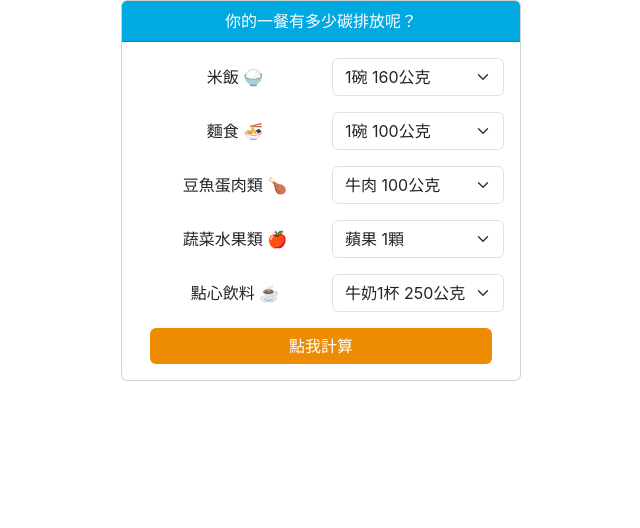
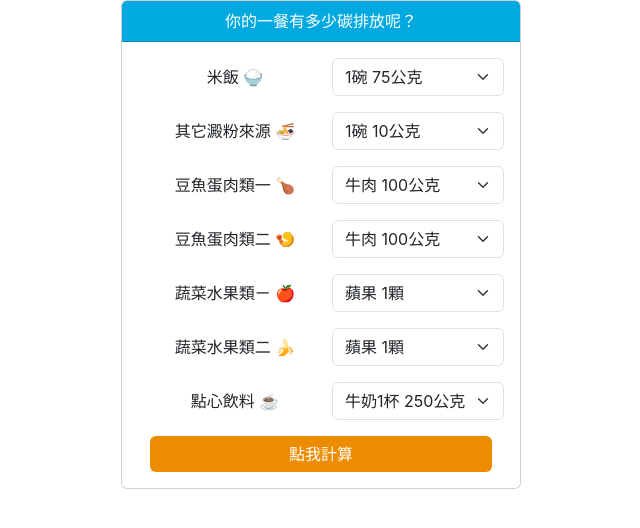
Before and after one commit to FunkyGary/carbon-calcu, a React (Create React App) app: page / in a window 1280 px wide. Shown: the top 528 px of the page, without its empty margins (319-959 px from the left). Built offline with nearby package versions, Linux system fonts and the light colour scheme.

Commit message:
feature/calcu-carbon-done

```diff
--- a/src/App.js
+++ b/src/App.js
@@ -6,10 +6,16 @@ import React, { useState, useEffect } from 'react';
 //<iframe src="https://funkygary.github.io/carbon-calcu/" style="width: 100%; height: 100%"></iframe>
 
 function App() {
+  const [riceCarbon, setRiceCarbon] = useState(0.12)
+  const [carbCarbon, setCarbCarbon] = useState(0.124)
+  const [meat1Carbon, setMeat1Carbon] = useState(15.5)
+  const [meat2Carbon, setMeat2Carbon] = useState(15.5)
+  const [vetge1Carbon, setVetge1Carbon] = useState(0.06)
+  const [vetge2Carbon, setVetge2Carbon] = useState(0.06)
+  const [drinkCarbon, setDrinkCarbon] = useState(0.32)
+  const [totalCarbo, setTotalCarbon] = useState(0)
+  console.log(totalCarbo)
 
-  function selectEvent(e) {
-    console.log("e.target.value", e.target.value);
-  }
   return (
     <div className="card text-center rounded mx-auto" style={{ width: '400px' }}>
       <div className="card-header" style={{ 'background-color': '#00a9e0', color: 'white' }}>你的一餐有多少碳排放呢？</div>
@@ -19,68 +25,99 @@ function App() {
           <Form className="container">
             <Form.Group className="mb-3 d-flex align-items-center row" controlId="formSelect">
               <label className="my-1 mx-4 col" for="inlineFormCustomSelectPref">米飯 🍚</label>
-              <Form.Select className="col" aria-label="Default select example" onChange={selectEvent}>
-                <option value="0.1759">1碗 160公克</option>
-                <option value="0.3518">2碗 320公克</option>
-                <option value="0.5277">3碗 480公克</option>
-                <option value="0.7036">4碗 640公克</option>
-                <option value="0.8795">5碗 800公克</option>
-                <option value="1.0554">6碗 960公克</option>
+              <Form.Select className="col" aria-label="Default select example" onChange={e => setRiceCarbon(e.target.value)} value={riceCarbon}>
+                <option value={0.12}>1碗 75公克</option>
+                <option value={0.24}>2碗 150公克</option>
+                <option value={0.36}>3碗 225公克</option>
+                <option value={0.48}>4碗 300公克</option>
+                <option value={0.6}>5碗 375公克</option>
+                <option value={0.72}>6碗 450公克</option>
               </Form.Select>
             </Form.Group>
             <Form.Group className="mb-3 d-flex align-items-center row" controlId="formSelect">
-              <label className="my-1 mx-4 col" for="inlineFormCustomSelectPref">麵食 🍜</label>
-              <Form.Select className="col" aria-label="Default select example" onChange={selectEvent}>
-                <option value="0.124">1碗 100公克</option>
-                <option value="0.248">2碗 200公克</option>
-                <option value="0.372">3碗 300公克</option>
-                <option value="0.496">4碗 400公克</option>
-                <option value="0.62">5碗 500公克</option>
-                <option value="0.744">6碗 600公克</option>
+              <label className="my-1 mx-4 col" for="inlineFormCustomSelectPref">其它澱粉來源 🍜</label>
+              <Form.Select className="col" aria-label="Default select example" onChange={e => setCarbCarbon(e.target.value)} value={carbCarbon}>
+                <option value={0.124}>1碗 10公克</option>
+                <option value={0.25}>2碗 200公克</option>
+                <option value={0.37}>3碗 300公克</option>
+                <option value={0.48}>4碗 400公克</option>
+                <option value={0.1}>馬鈴薯2顆 200公克</option>
+                <option value={0.3}>玉米1根 100公克</option>
+                <option value={0.2}>裸麥吐司4片 120公克</option>
               </Form.Select>
             </Form.Group>
             <Form.Group className="mb-3 d-flex align-items-center row" controlId="formSelect">
-              <label className="my-1 mx-4 col" for="inlineFormCustomSelectPref">豆魚蛋肉類 🍗</label>
-              <Form.Select className="col" aria-label="Default select example" onChange={selectEvent}>
-                <option value="15.5">牛肉 100公克</option>
-                <option value="2.4">豬肉 100公克</option>
-                <option value="1.82">雞肉 100公克</option>
-                <option value="1.34">魚肉 100公克</option>
-                <option value="0.93">蝦子 100公克</option>
-                <option value="0.08">豆腐 100公克</option>
-                <option value="0.05">堅果 100公克</option>
-                <option value="0.16">雞蛋 1顆</option>
+              <label className="my-1 mx-4 col" for="inlineFormCustomSelectPref">豆魚蛋肉類一 🍗</label>
+              <Form.Select className="col" aria-label="Default select example" onChange={e => setMeat1Carbon(e.target.value)} value={meat1Carbon}>
+                <option value={15.5}>牛肉 100公克</option>
+                <option value={2.4}>豬肉 100公克</option>
+                <option value={1.82}>雞肉 100公克</option>
+                <option value={1.34}>魚肉 100公克</option>
+                <option value={0.93}>蝦子 100公克</option>
+                <option value={0.08}>豆腐 100公克</option>
+                <option value={0.05}>堅果 100公克</option>
+                <option value={0.16}>雞蛋 1顆</option>
               </Form.Select>
             </Form.Group>
             <Form.Group className="mb-3 d-flex align-items-center row" controlId="formSelect">
-              <label className="my-1 mx-4 col" for="inlineFormCustomSelectPref">蔬菜水果類 🍎</label>
-              <Form.Select className="col" aria-label="Default select example" onChange={selectEvent}>
-                <option value="0.06">蘋果 1顆</option>
-                <option value="0.11">香蕉 1根</option>
-                <option value="0.05">橘子 1顆</option>
-                <option value="0.22">莓果 144公克</option>
-                <option value="0.05">甘藍菜 100公克</option>
-                <option value="0.04">根莖類 100公克</option>
-                <option value="0.32">番茄 150公克</option>
+              <label className="my-1 mx-4 col" for="inlineFormCustomSelectPref">豆魚蛋肉類二 🍤</label>
+              <Form.Select className="col" aria-label="Default select example" onChange={e => setMeat2Carbon(e.target.value)} value={meat2Carbon}>
+                <option value={15.5}>牛肉 100公克</option>
+                <option value={2.4}>豬肉 100公克</option>
+                <option value={1.82}>雞肉 100公克</option>
+                <option value={1.34}>魚肉 100公克</option>
+                <option value={0.93}>蝦子 100公克</option>
+                <option value={0.08}>豆腐 100公克</option>
+                <option value={0.05}>堅果 100公克</option>
+                <option value={0.16}>雞蛋 1顆</option>
+              </Form.Select>
+            </Form.Group>
+            <Form.Group className="mb-3 d-flex align-items-center row" controlId="formSelect">
+              <label className="my-1 mx-4 col" for="inlineFormCustomSelectPref">蔬菜水果類ㄧ 🍎</label>
+              <Form.Select className="col" aria-label="Default select example" onChange={e => setVetge1Carbon(e.target.value)} value={vetge1Carbon}>
+                <option value={0.06}>蘋果 1顆</option>
+                <option value={0.11}>香蕉 1根</option>
+                <option value={0.05}>橘子 1顆</option>
+                <option value={0.22}>莓果 144公克</option>
+                <option value={0.05}>甘藍菜 100公克</option>
+                <option value={0.04}>根莖類 100公克</option>
+                <option value={0.32}>番茄 150公克</option>
+              </Form.Select>
+            </Form.Group>
+            <Form.Group className="mb-3 d-flex align-items-center row" controlId="formSelect">
+              <label className="my-1 mx-4 col" for="inlineFormCustomSelectPref">蔬菜水果類二 🍌</label>
+              <Form.Select className="col" aria-label="Default select example" onChange={e => setVetge2Carbon(e.target.value)} value={vetge2Carbon}>
+                <option value={0.06}>蘋果 1顆</option>
+                <option value={0.11}>香蕉 1根</option>
+                <option value={0.05}>橘子 1顆</option>
+                <option value={0.22}>莓果 144公克</option>
+                <option value={0.05}>甘藍菜 100公克</option>
+                <option value={0.04}>根莖類 100公克</option>
+                <option value={0.32}>番茄 150公克</option>
               </Form.Select>
             </Form.Group>
             <Form.Group className="mb-3 d-flex align-items-center row" controlId="formSelect">
               <label className="my-1 mx-4 col" for="inlineFormCustomSelectPref">點心飲料 ☕</label>
-              <Form.Select className="col" aria-label="Default select example" onChange={selectEvent}>
-                <option value="0.6">牛奶1杯 250公克</option>
-                <option value="0.3">米漿1杯 250公克</option>
-                <option value="0.25">豆漿1杯 250公克</option>
-                <option value="0.4">咖啡1杯 15公克咖啡豆</option>
-                <option value="0.19">鳳梨酥1顆 35公克</option>
-                <option value="0.95">黑巧克力1片 50公克</option>
-                <option value="0.17">可樂1罐 330毫升</option>
-                <option value="0.22">啤酒1罐 330毫升</option>
-                <option value="0.13">紅酒1杯 150毫升</option>
-                <option value="0.12">紅茶1份 鋁箔包300毫升</option>
-                <option value="0.14">奶茶1份 鋁箔包300毫升</option>
+              <Form.Select className="col" aria-label="Default select example" onChange={e => setDrinkCarbon(e.target.value)} value={drinkCarbon}>
+                <option value={0.6}>牛奶1杯 250公克</option>
+                <option value={0.3}>米漿1杯 250公克</option>
+                <option value={0.25}>豆漿1杯 250公克</option>
+                <option value={0.48}>優酪乳1份 250公克</option>
+                <option value={0.4}>咖啡1杯 15公克咖啡豆</option>
+                <option value={0.12}>紅茶1份 300毫升</option>
+                <option value={0.14}>奶茶1份 300毫升</option>
+                <option value={0.19}>鳳梨酥1顆 35公克</option>
+                <option value={0.95}>黑巧克力1片 50公克</option>
+                <option value={0.17}>花生1包 250公克</option>
+                <option value={0.17}>可樂1罐 330毫升</option>
+                <option value={0.22}>啤酒1罐 330毫升</option>
+                <option value={0.13}>紅酒1杯 150毫升</option>
               </Form.Select>
             </Form.Group>
-            <Button variant="primary" className="w-100 border-0" style={{ 'background-color': '#ed8c01', color: 'white' }}>
+            <Button variant="primary" className="w-100 border-0" style={{ 'background-color': '#ed8c01', color: 'white' }} onClick={() => {
+              let total = riceCarbon * 1 + meat2Carbon * 1 + meat1Carbon * 1 + carbCarbon * 1 + drinkCarbon * 1 + vetge2Carbon * 1 + vetge1Carbon * 1
+              setTotalCarbon(Math.round(total * 100) / 100)
+            }}>
               點我計算
             </Button>
           </Form>
```
